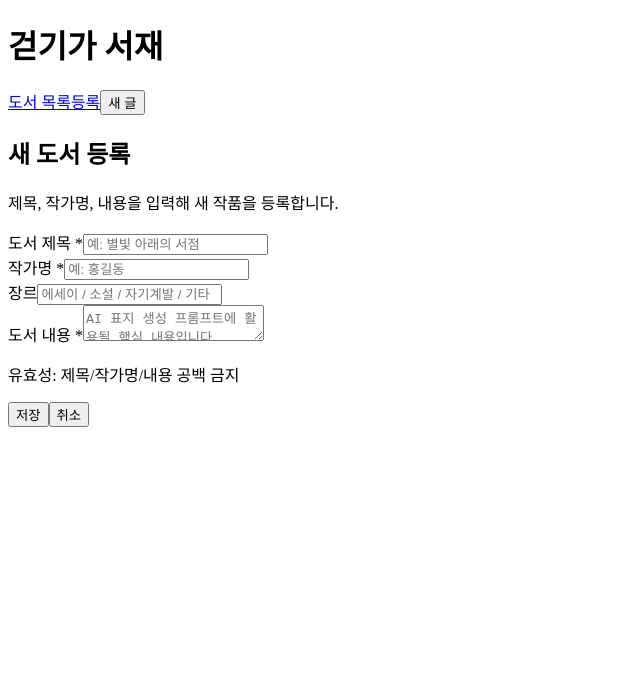
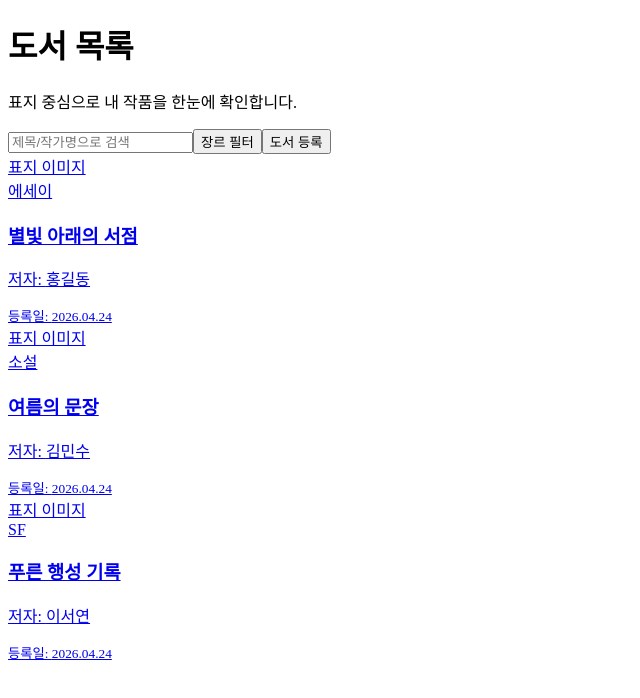
Before and after one commit to DDyodong/mini_project_4, a React (Vite) app: page / in a window 1280 px wide. Shown: the top 698 px of the page, without its empty margins (0-640 px from the left). Built offline with nearby package versions, Linux system fonts and the light colour scheme.

Commit message:
app.jsx 수정.  라우터 연결

```diff
--- a/package.json
+++ b/package.json
@@ -14,6 +14,7 @@
     "json-server": "^1.0.0-beta.15",
     "react": "^19.2.6",
     "react-dom": "^19.2.6",
+    "react-router": "^7.15.1",
     "react-router-dom": "^7.15.1"
   },
   "devDependencies": {
--- a/src/App.jsx
+++ b/src/App.jsx
@@ -1,10 +1,7 @@
-import BookCreatePage from "./pages/BookCreatePage";
-// import BookEditPage from "./pages/BookEditPage";
+import AppRouter from "./routes/AppRouter";
 
 function App() {
-  return (
-    <div>
-      <BookCreatePage />
-    </div>
-  );
-}export default App;
+  return <AppRouter />;
+}
+
+export default App;
--- a/src/pages/BookCreatePage.jsx
+++ b/src/pages/BookCreatePage.jsx
@@ -1,3 +1,4 @@
+
 function BookCreatePage() {
   return (
     <div>
--- a/src/pages/BookDetailPage.jsx
+++ b/src/pages/BookDetailPage.jsx
@@ -1,5 +1,5 @@
-import { Link, useParams } from "react-router-dom";
-import "./BookDetailPage.css";
+import { Link } from "react-router-dom";
+import "../styles/global.css";
 
 function BookDetailPage() {
   const { id } = useParams();
--- a/src/pages/HomePage.jsx
+++ b/src/pages/HomePage.jsx
@@ -1,5 +1,5 @@
 import { Link } from "react-router-dom";
-import "./HomePage.css";
+import "../styles/global.css";
 
 function HomePage() {
   const books = [
--- a/src/routes/AppRouter.jsx
+++ b/src/routes/AppRouter.jsx
@@ -1,5 +1,5 @@
 import React from 'react';
-import { BrowserRouter, Routes, Route } from 'react-router-dom';
+import { BrowserRouter, Routes, Route } from "react-router";
 import HomePage from '../pages/HomePage';
 import BookDetailPage from '../pages/BookDetailPage';
 import BookCreatePage from '../pages/BookCreatePage';
```
Also changed, not shown: 1 other file (tests, documents, lock files or other folders).
